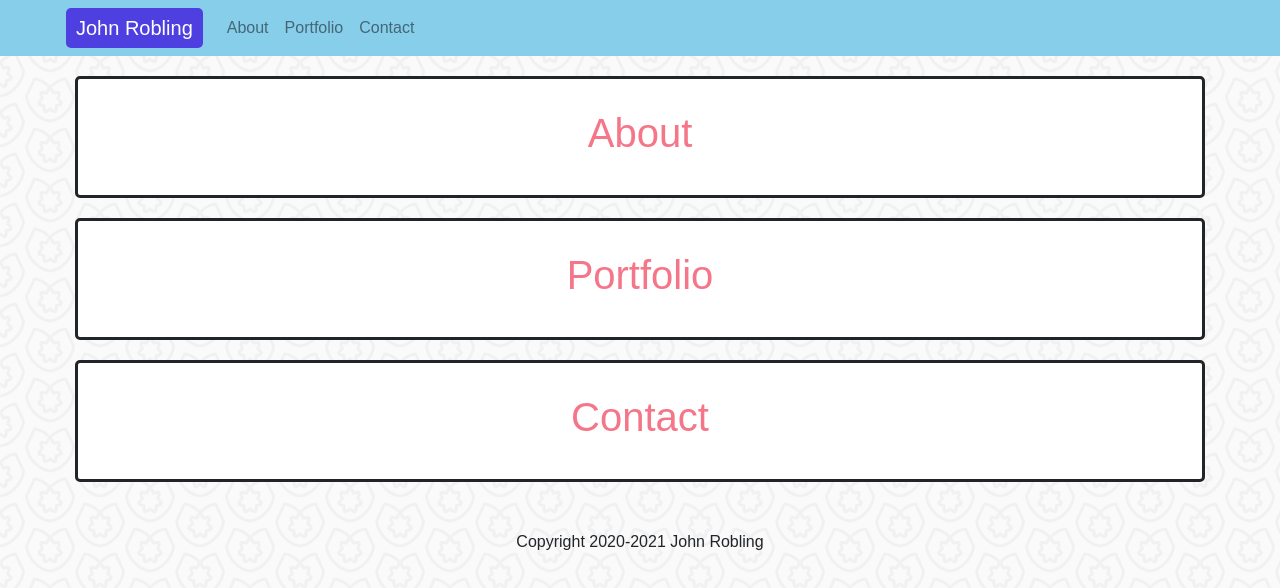
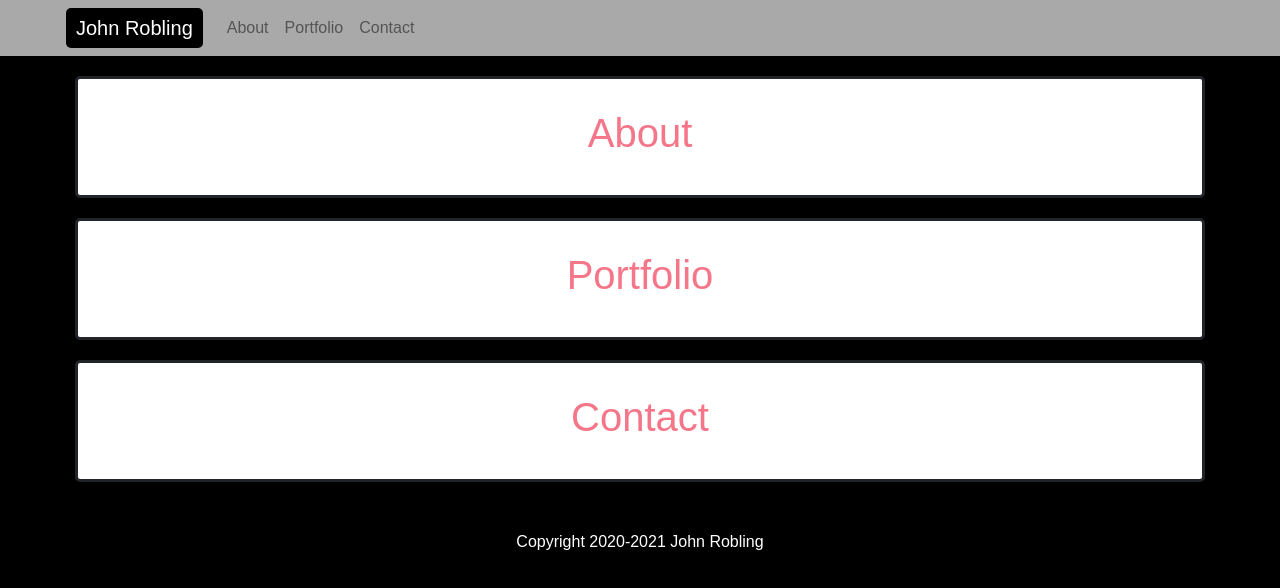
Before and after one commit to roblingjohn/portfolio-react, a React (Create React App) app in the folder client/: page / in a window 1280 px wide. Shown: the top 588 px of the page. Built offline with nearby package versions, Linux system fonts and the light colour scheme; the HTML template or start-up script is replaced by a standard one.

Commit message:
changed styling

```diff
--- a/client/public/style.css
+++ b/client/public/style.css
@@ -1,8 +1,8 @@
 /* general body styling  */
 body {
-  background-color: #f8dcb6;
+  background-color: black;
   font-family: Arial, Helvetica, sans-serif;
-  background-image: url("/background.png");
+  /* background-image: url("/background.png"); */
 }
 
 /* general object styling  */
@@ -37,7 +37,7 @@ a {
 
 /* navbar styling  */
 .navbar {
-  background-color: skyblue;
+  background-color: darkgray;
   color: black;
 }
 
@@ -46,7 +46,7 @@ a:active.navbar-brand,
 a:link.navbar-brand,
 a:visited.navbar-brand {
   color: white;
-  background-color: #4e40e0;
+  background-color: black;
   margin-left: 50px;
   padding: 5px;
   border-radius: 5px;
@@ -146,3 +146,7 @@ a:visited.navbar-brand {
 .contact {
   border-radius: 5px;
 }
+
+#sticky-footer {
+  color: white
+}
```
